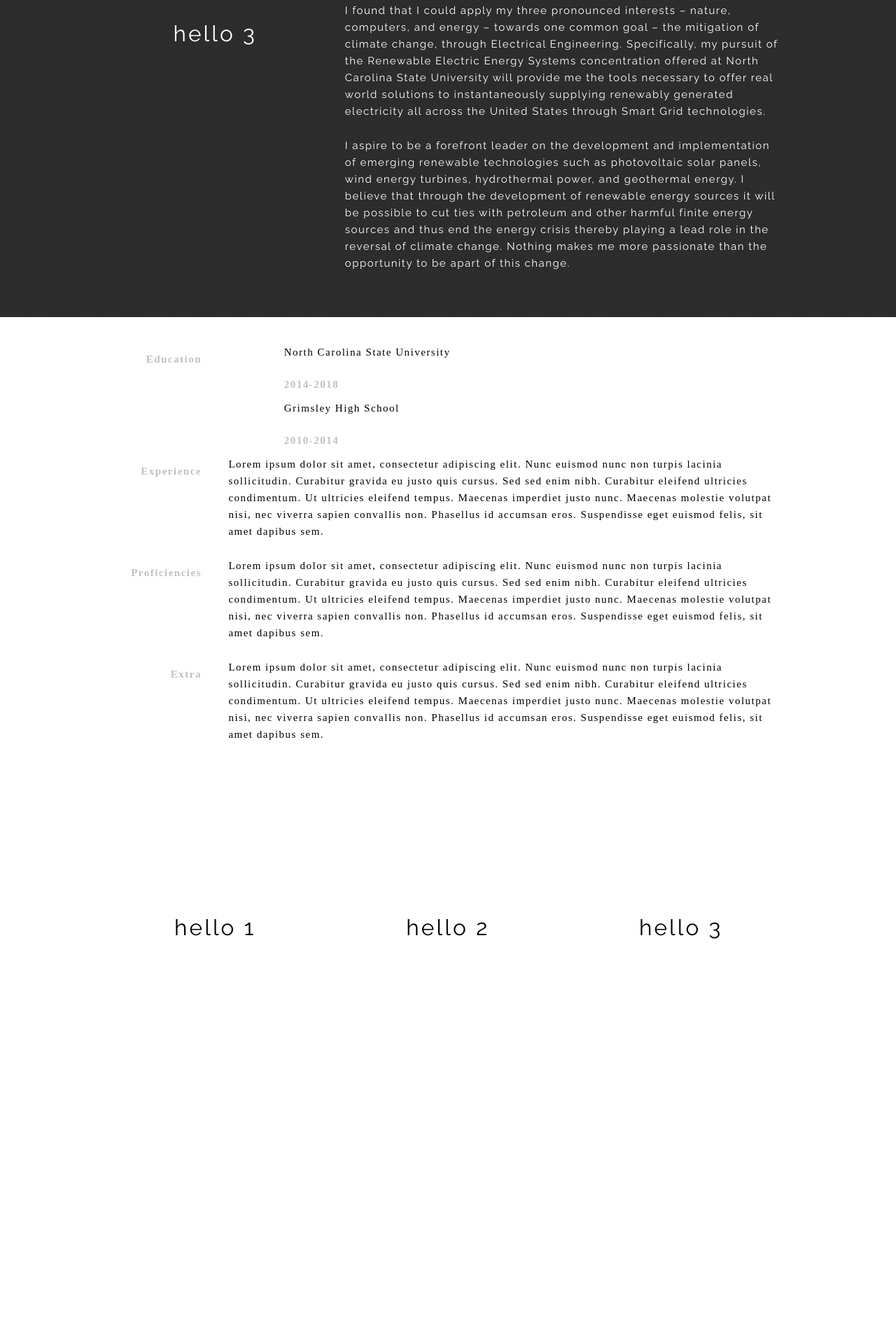
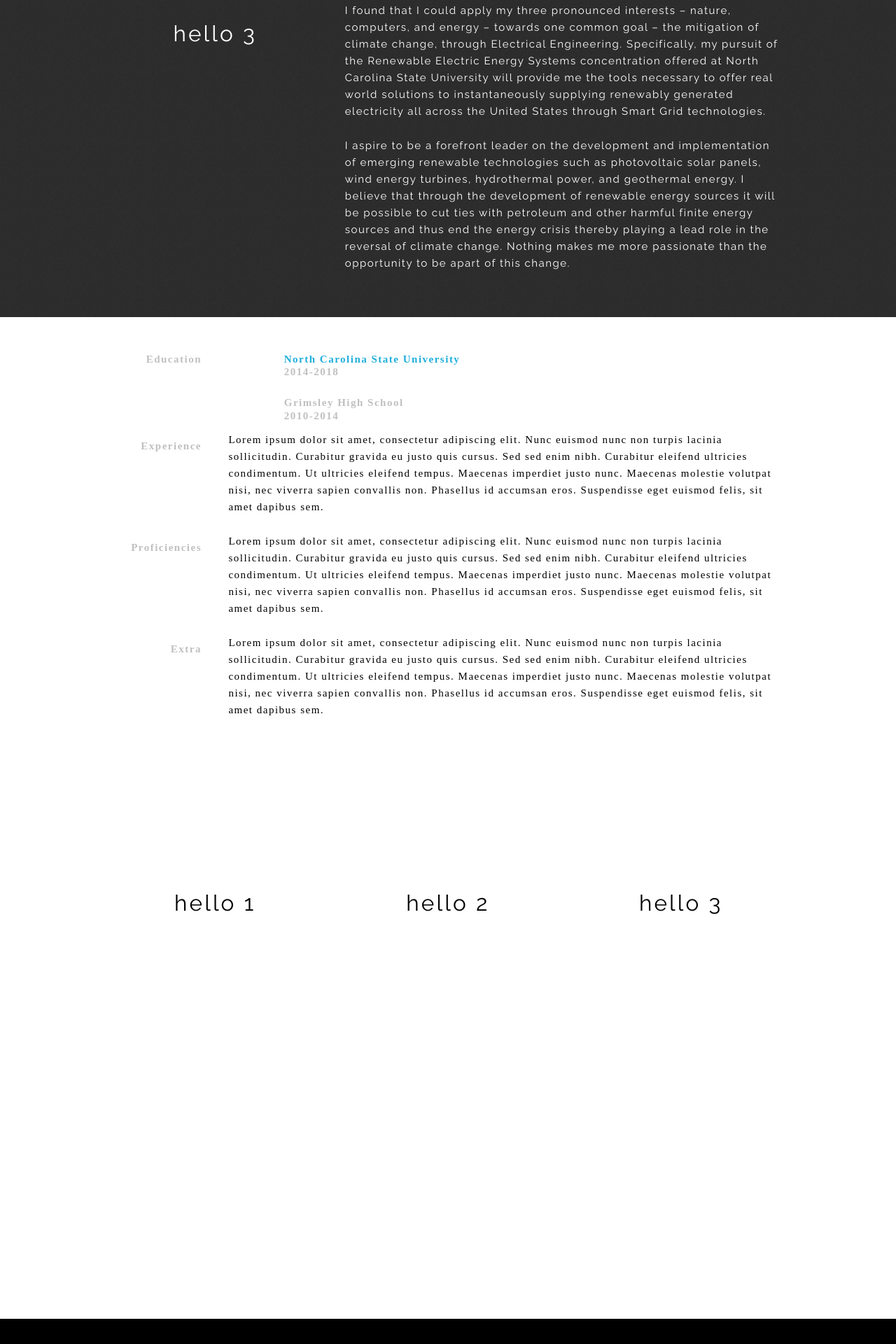
Before and after one commit to jacksoncwilliams/jackson-erin, a Jekyll site: the page built from simpleindex.html, in a window 1280 px wide. Shown: the part 1878-3798 px from the top of the page at 70% size. Built offline with Jekyll 4.4.1, drawn with Linux system fonts in a browser that asks for light colours; nearby versions of some CDN libraries; some web fonts are replaced; after the commit the page ends 3762 px from its top, so only the background shows below that.

Commit message:
Update simpleindex.html

```diff
--- a/simpleindex.html
+++ b/simpleindex.html
@@ -136,22 +136,21 @@ title: Jackson Williams
 
                         <div class="ten columns">
                                     <div class="container">
-                                                <div class=nine columns>
-                                                            <p class="alignleft">North Carolina State University</p>
-                                                </div>
+                                                <div class=ten columns>
+                                                            <h2>
+                                                                        <a href="http://www.ncsu.edu">North Carolina State University</a>
+                                                                        <div class="date">2014-2018</div>
+                                                            </h2>
 
-                                                <div class=three columns>
-                                                            <h2 class="alignright">2014-2018</h2>
                                                 </div>
                                     </div>
 
                                     <div class="container">
-                                                <div class=nine columns>
-                                                            <p class="alignleft">Grimsley High School</p>
-                                                </div>
-
-                                                <div class=three columns>
-                                                            <h2 class="alignright">2010-2014</h2>
+                                                <div class=ten columns offset-by-two columns>
+                                                            <h2>
+                                                                        Grimsley High School
+                                                                        <div class="date">2010-2014</div>
+                                                            </h2>
                                                 </div>
                                     </div>
                         </div>
```
